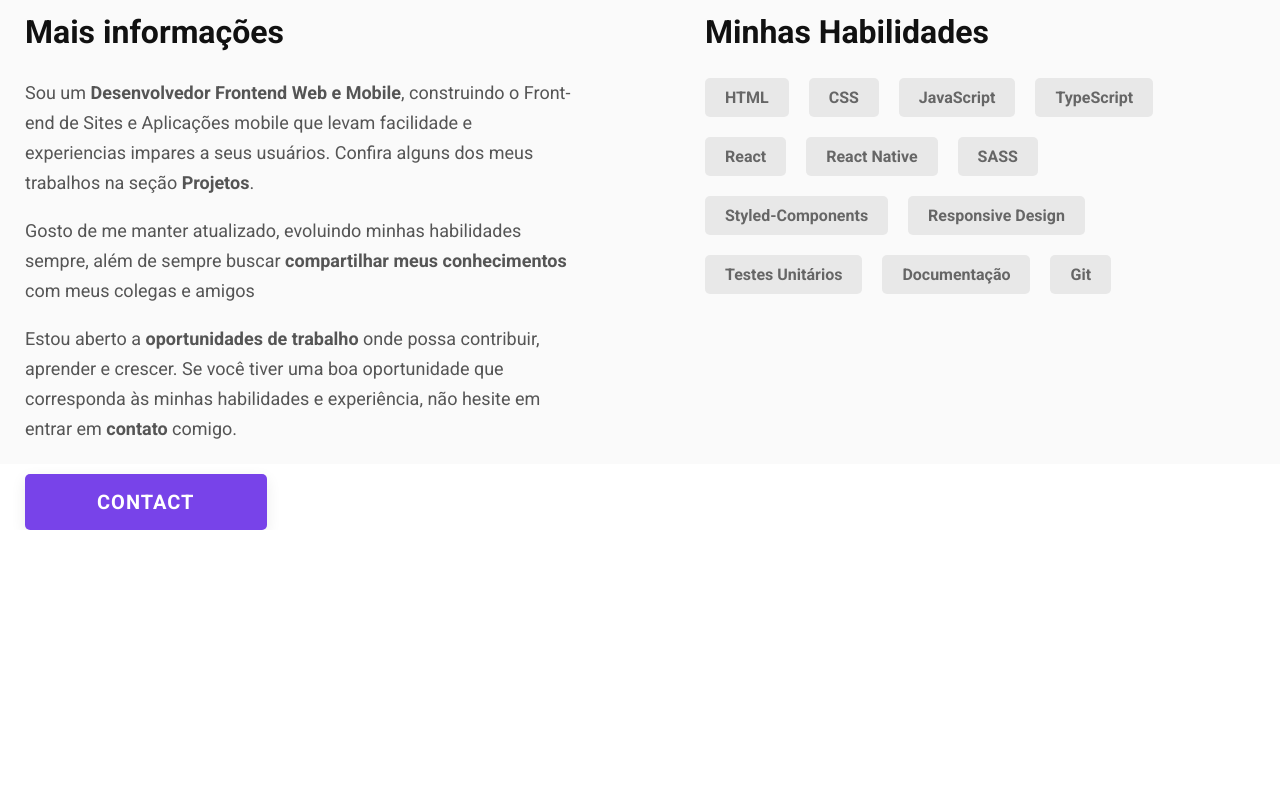
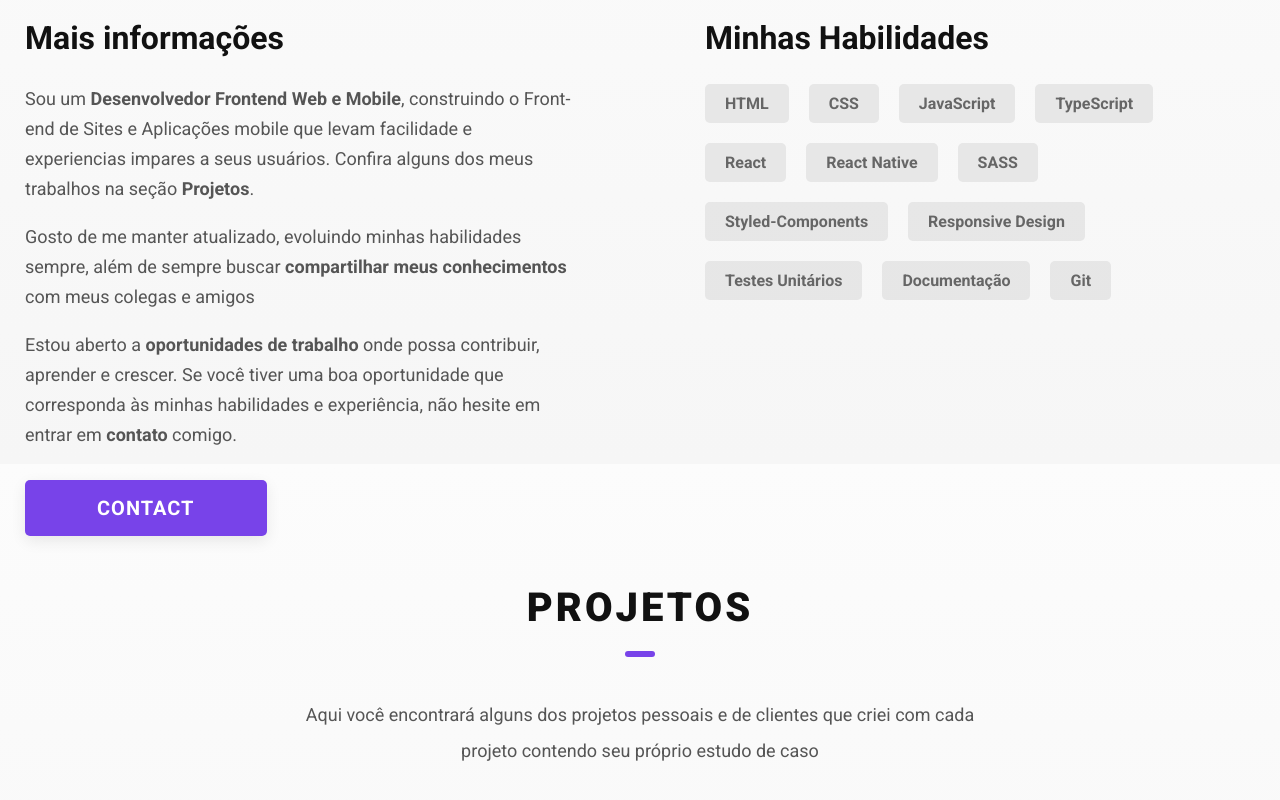
Before and after one commit to caldeira-leonardo/portifolio, a React (Create React App) app: page / in a window 1280 px wide. Shown: the part 1136-1936 px from the top of the page. Before the commit the page ends 1666 px from the top, so only its background shows below. Built offline with nearby package versions, Linux system fonts and the light colour scheme.

Commit message:
feat(projects): started projects section

```diff
--- a/src/App.tsx
+++ b/src/App.tsx
@@ -1,5 +1,6 @@
 import About from 'components/About/about';
 import Home from 'components/Home/home';
+import Projects from 'components/Projects/projects';
 import Navbar from 'components/elements/Navbar/navbar';
 import SocialMedia from 'components/elements/SocialMedia/socialMedia';
 
@@ -9,6 +10,7 @@ function App() {
       <Navbar />
       <Home />
       <About />
+      <Projects />
       <SocialMedia />
     </div>
   );
--- /dev/null
+++ b/src/components/Projects/projects.tsx
@@ -0,0 +1,18 @@
+import UserInfosSections from "components/elements/UserInfosSections/UserInfosSections";
+
+const Projects = (props: any) => {
+
+    return (
+        <div>
+            <UserInfosSections
+                id="projects"
+                title="Projetos"
+                subtitle="Aqui você encontrará alguns dos projetos pessoais e de clientes que criei com cada projeto contendo seu próprio estudo de caso"
+            >
+
+            </UserInfosSections>
+        </div>
+    );
+};
+
+export default Projects;
--- a/src/components/elements/UserInfosSections/userInfosSections.style.ts
+++ b/src/components/elements/UserInfosSections/userInfosSections.style.ts
@@ -12,6 +12,7 @@ export const InfoSectionsWrapper = styled.section`
 `
 
 export const Separator = styled.span`
+    min-height: 6px;
     height: 6px;
     width: 30px;
     background-color: ${colors.primary};
--- a/src/globalStyle.ts
+++ b/src/globalStyle.ts
@@ -24,6 +24,11 @@ export default createGlobalStyle`
     height: calc(100vh - 180px);
     padding: 90px 0;
     background-color: ${colors.background_light};
+
+    background: linear-gradient(
+            180deg,
+            rgba(245, 245, 245, 0.3),
+            rgba(245, 245, 245, 0.9));
   }
 
 
```
